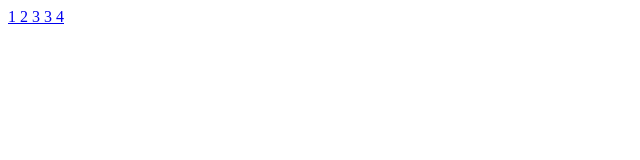
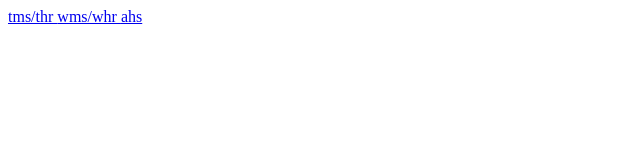
Before and after one commit to calledmichi15/promscraping-schulverzeichnis-ktn, a plain HTML site: page index.html in a window 1280 px wide. Shown: the whole page, without its empty margins (0-640 px from the left). Drawn offline with Linux system fonts and the light colour scheme.

Commit message:
Update index.html

```diff
--- a/index.html
+++ b/index.html
@@ -6,11 +6,11 @@
     <title>Document</title>
 </head>
 <body>
-    <a href="https://www.schulverzeichnis.eu/typ/kaufmannische-schule/?t=offentlich&bundesland=karnten"> 1 </a>
-    <a href="https://www.schulverzeichnis.eu/typ/lfhs/?t=offentlich&bundesland=karnten"> 2 </a>
-    <a href="https://www.schulverzeichnis.eu/typ/tms-und-ths/?t=offentlich&bundesland=karnten"> 3 </a>
-     <a href="https://www.schulverzeichnis.eu/typ/wms-und-whs/?t=offentlich&bundesland=karnten"> 3 </a>
-     <a href="https://www.schulverzeichnis.eu/typ/post-sekundaren-bildung/?t=offentlich&bundesland=karnten"> 4 </a>
+    <a href="https://www.schulverzeichnis.eu/typ/tms-und-ths/?t=offentlich&bundesland=salzburg"> tms/thr </a>
+    <a href="https://www.schulverzeichnis.eu/typ/wms-und-whs/?t=offentlich&bundesland=salzburg"> wms/whr </a>
+    <a href="https://www.schulverzeichnis.eu/typ/post-sekundaren-bildung/?t=offentlich&bundesland=salzburg#google_vignette"> ahs </a>
+
+
 
 
 </body>
```
